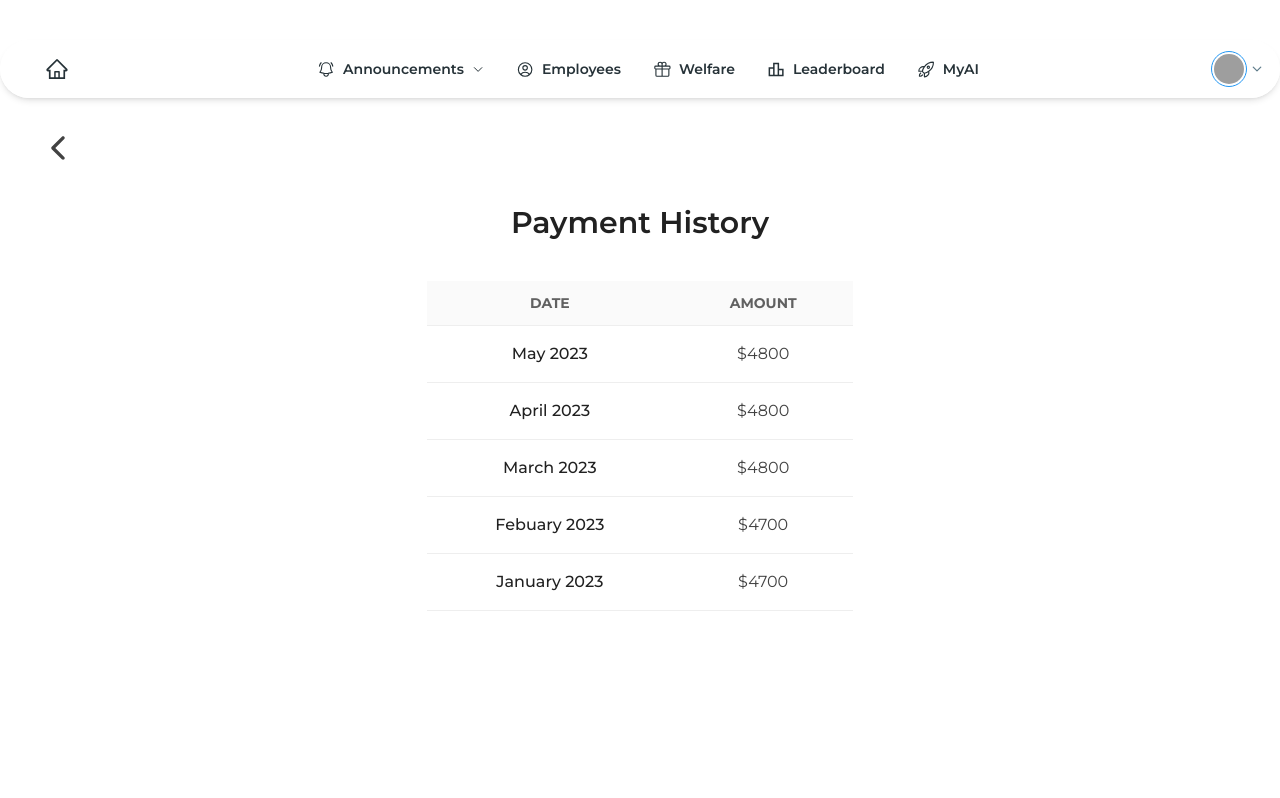
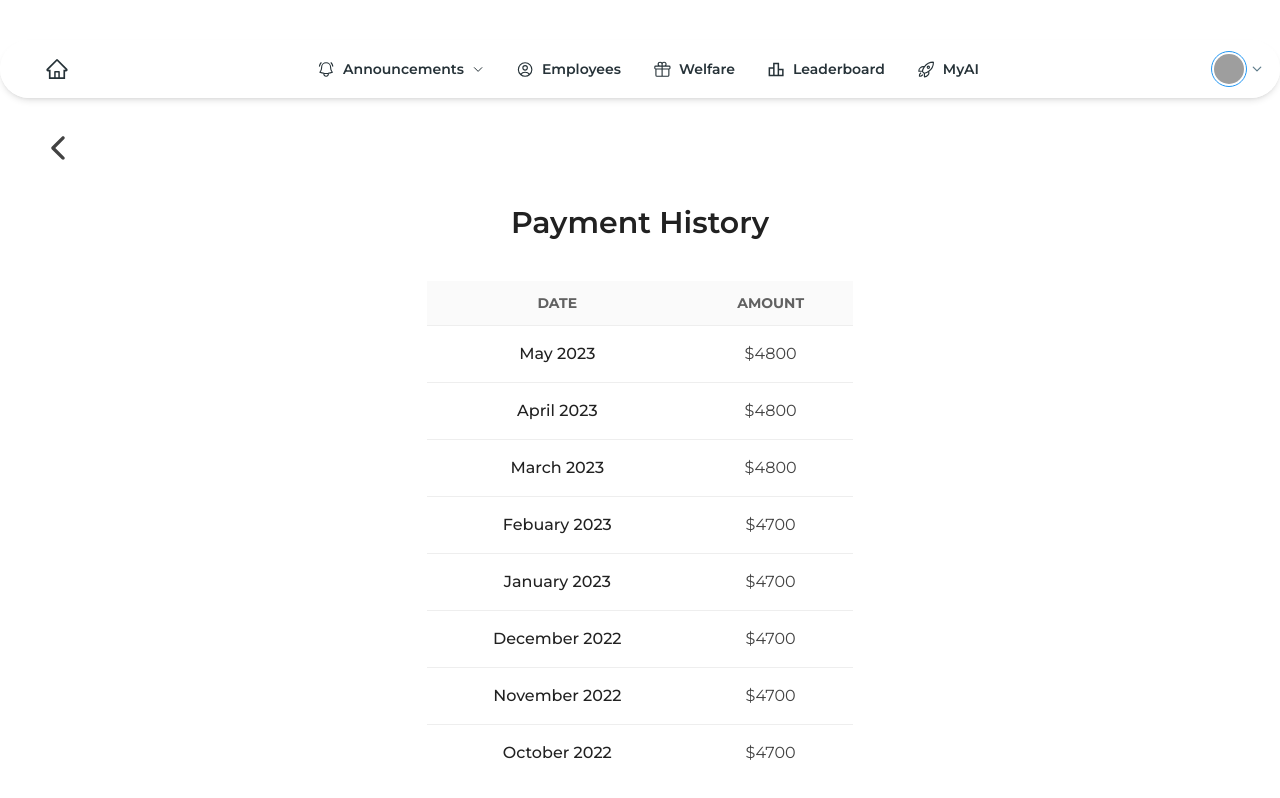
Before and after one commit to AnalystsAndEngineers/lifehack, a Next.js app: page /payhistory in a window 1280 px wide. Built offline with nearby package versions, Linux system fonts and the light colour scheme; grey boxes are pictures that could not be loaded.

Commit message:
Edit Payment history

```diff
--- a/src/app/payhistory/page.js
+++ b/src/app/payhistory/page.js
@@ -9,6 +9,16 @@ export default function PayHistory() {
     { date: 'March 2023', amount: '4800' },
     { date: 'Febuary 2023', amount: '4700' },
     { date: 'January 2023', amount: '4700' },
+    { date: 'December 2022', amount: '4700' },
+    { date: 'November 2022', amount: '4700' },
+    { date: 'October 2022', amount: '4700' },
+    { date: 'September 2022', amount: '4600' },
+    { date: 'August 2022', amount: '4600' },
+    { date: 'July 2022', amount: '4600' },
+    { date: 'June 2022', amount: '4600' },
+    { date: 'May 2022', amount: '4500' },
+    { date: 'April 2022', amount: '4500' },
+    { date: 'March 2022', amount: '4500' },
   ];
 
   const router = useRouter();
@@ -27,7 +37,7 @@ export default function PayHistory() {
       <div className="text-center font-semibold text-gray-900 text-3xl mb-10">
         <h1> Payment History</h1>
       </div>
-      <div>
+      <div className="overflow-auto max-h-[60vh]">
         <table class="w-4/12 mx-auto rounded-xl text-md text-center text-gray-800">
           <thead class="text-sm text-gray-700 uppercase bg-gray-50 ">
             <tr>
@@ -39,7 +49,7 @@ export default function PayHistory() {
               </th>
             </tr>
           </thead>
-          <tbody>
+          <tbody className="">
             {data.map((item, index) => (
               <tr key={index} class="bg-white border-b ">
                 <th scope="row" class="px-6 py-4 font-medium text-gray-900 whitespace-nowrap">
```
